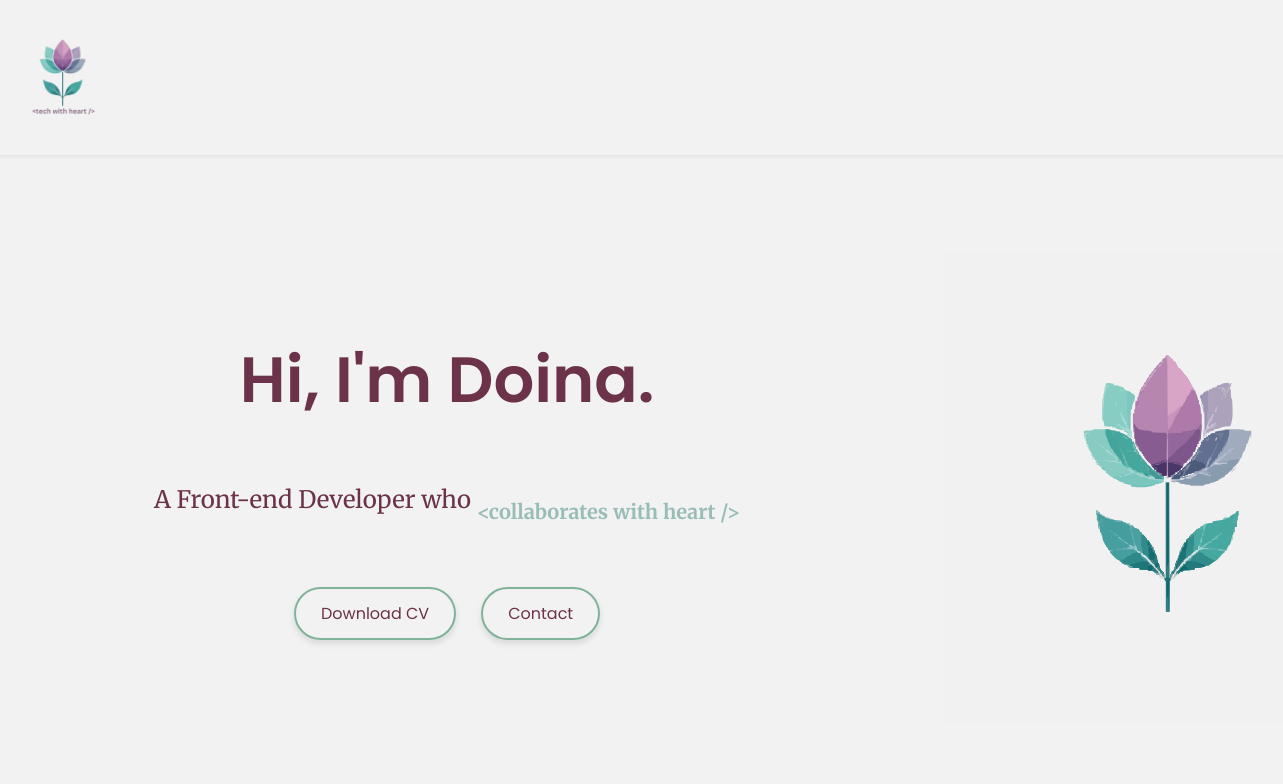
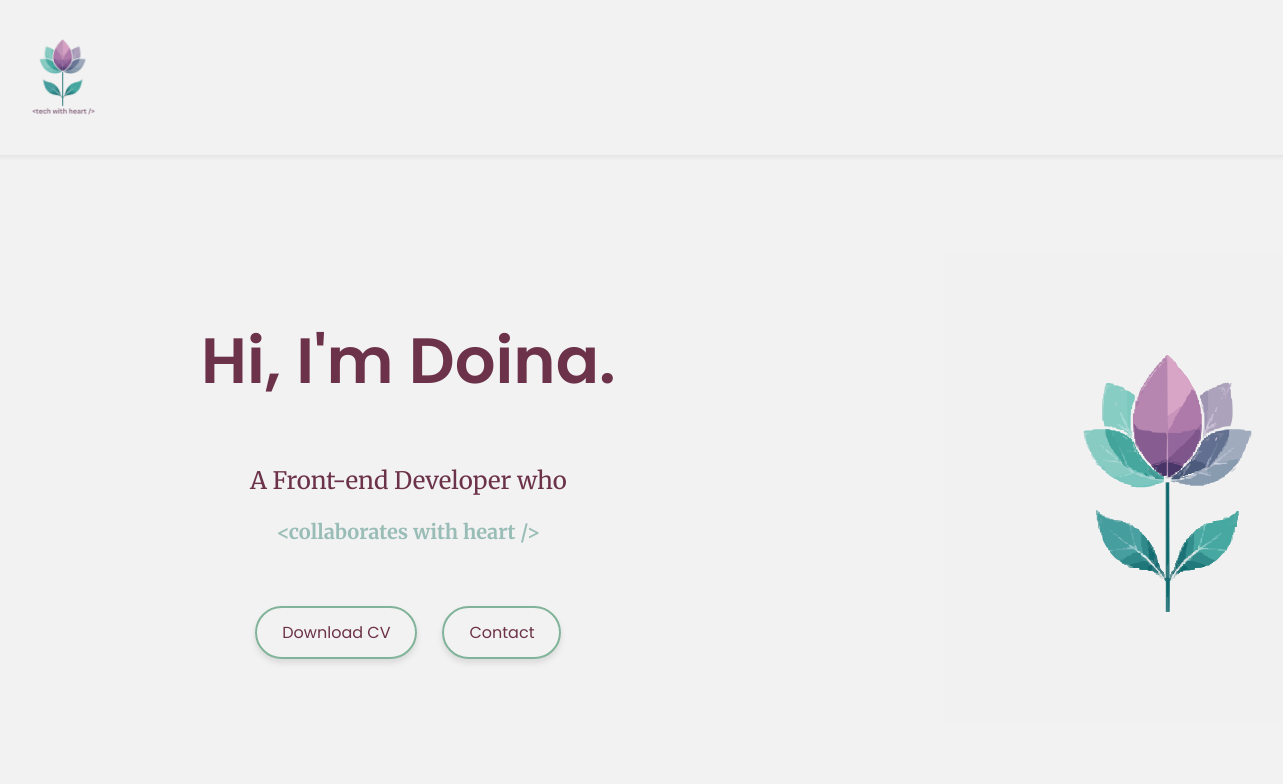
Before and after one commit to Doileo/my-new-portfolio, a React (Create React App) app: page / in a window 1536 px wide. Shown: the top 784 px of the page, without its empty margins (10-1293 px from the left). Built offline with nearby package versions, Linux system fonts and the light colour scheme.

Commit message:
Added max-width of 40% to the hero-text-container to prevent layout shifting   when the span text changes on large screens

```diff
--- a/src/components/Hero/Hero.css
+++ b/src/components/Hero/Hero.css
@@ -159,7 +159,7 @@
   }
 
   .hero-text-container {
-    max-width: 55%;
+    max-width: 40%;
     margin-right: 3rem;
   }
 
```
